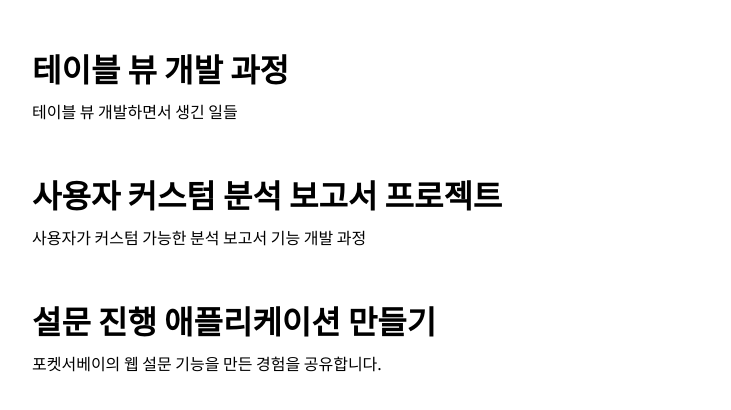
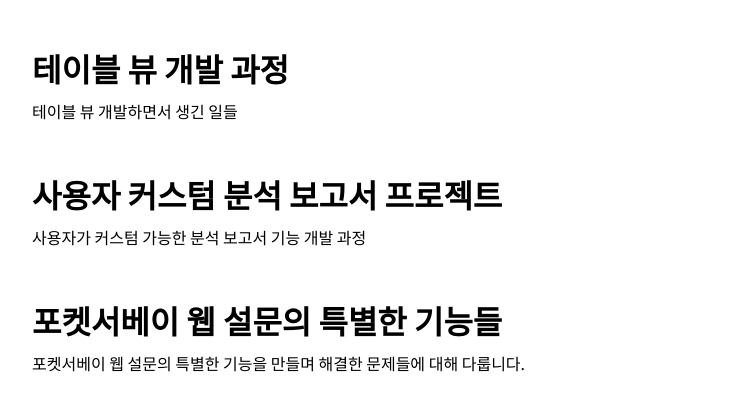
Before and after one commit to jodnddus/blog, a Gatsby site: page / in a window 1280 px wide. Shown: the part 664-1074 px from the top of the page, without its empty margins (274-1005 px from the left). Built offline with nearby package versions, Linux system fonts and the light colour scheme; Gatsby itself is replaced by a stand-in of ours; some packages are replaced by stand-ins of ours.

Commit message:
글 제목 바꾸기

```diff
--- a/posts/web-survey-project.md
+++ b/posts/web-survey-project.md
@@ -1,7 +1,7 @@
 ---
-title: "설문 진행 애플리케이션 만들기"
+title: "포켓서베이 웹 설문의 특별한 기능들"
 date: "2020-07-08"
-description: "포켓서베이의 웹 설문 기능을 만든 경험을 공유합니다."
+description: "포켓서베이 웹 설문의 특별한 기능을 만들며 해결한 문제들에 대해 다룹니다."
 categories: [devlog]
 comments: true
 ---
```
